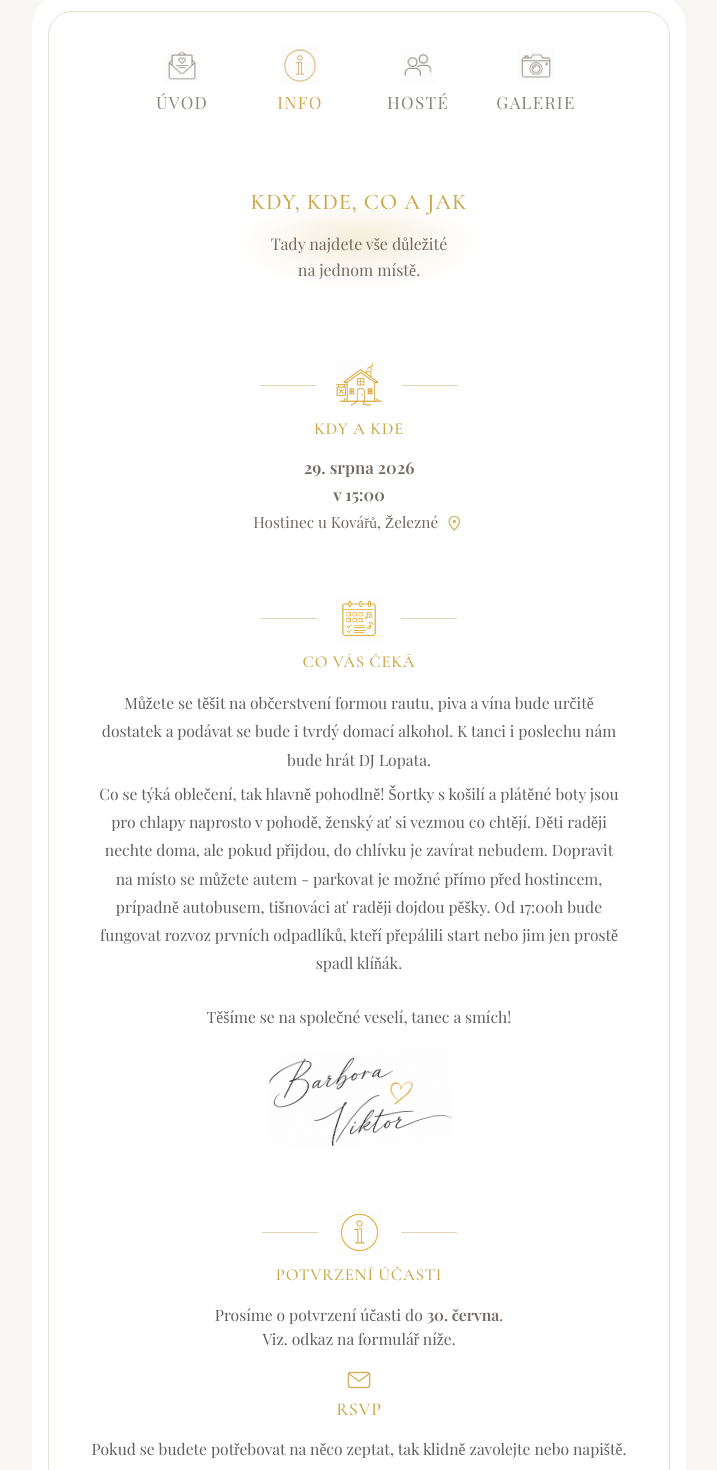
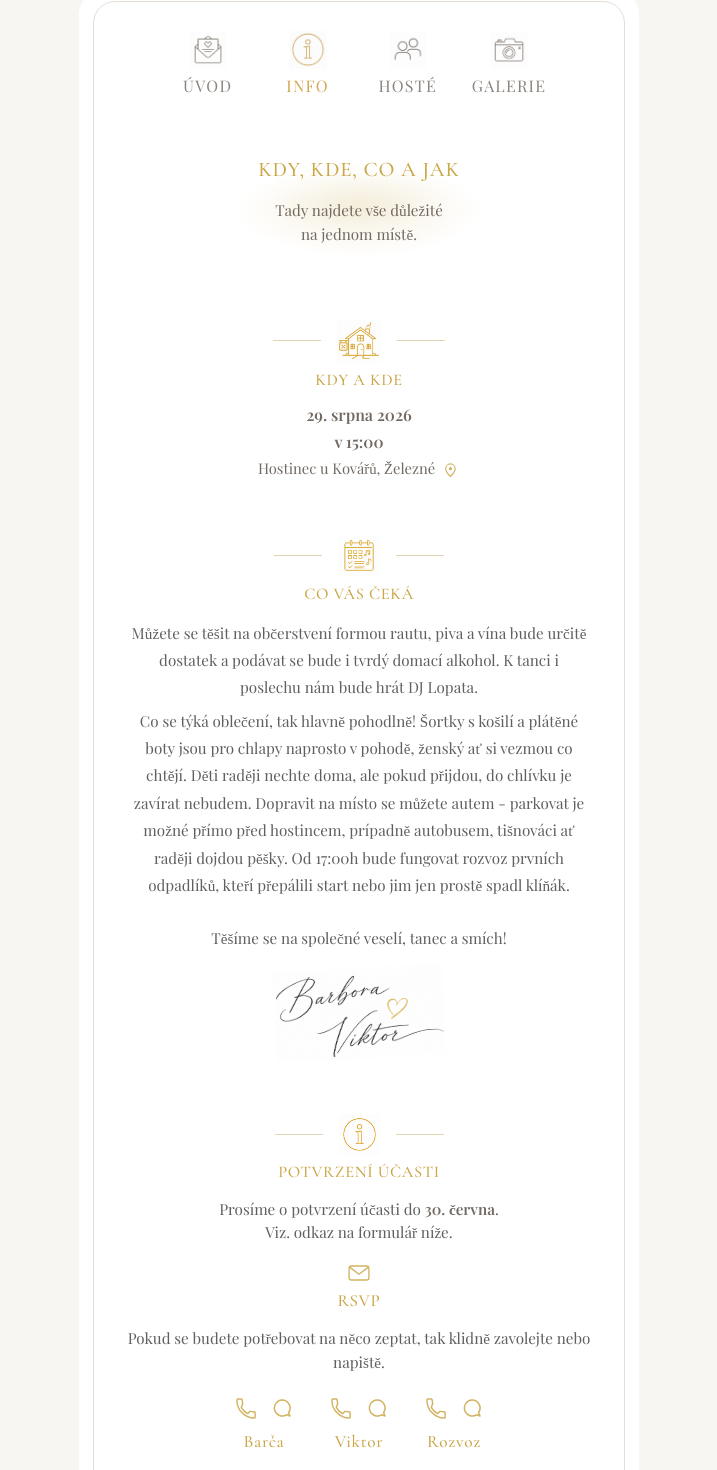
Before and after one commit to viktordvorak/wedding_web_new, an Angular app: page /place-page in a window 1280 px wide. Shown: the part 37-1507 px from the top of the page, without its empty margins (281-998 px from the left). Built offline with nearby package versions, Linux system fonts and the light colour scheme.

Commit message:
fix responsiveness

```diff
--- a/src/app/app.component.css
+++ b/src/app/app.component.css
@@ -1,4 +1,10 @@
+:host {
+  display: block;
+  width: 100%;
+}
+
 .app-container {
+  width: 100%;
   min-height: 100vh;
   display: flex;
   align-items: center;
@@ -43,8 +49,8 @@
   }
 
   .page-frame {
-    max-width: 620px;
-    padding: 36px 32px;
+    max-width: 560px;
+    padding: 34px 28px;
     border-radius: 28px;
   }
 
@@ -61,18 +67,18 @@
 /* DESKTOP */
 @media (min-width: 900px) {
   .app-container {
-    padding: 32px;
+    padding: 24px;
   }
 
   .page-frame {
-    max-width: 720px;
-    padding: 40px 36px;
-    border-radius: 30px;
+    max-width: 560px;
+    padding: 34px 28px;
+    border-radius: 28px;
   }
 
   .page-frame::before {
-    inset: 16px;
-    border-radius: 24px;
+    inset: 14px;
+    border-radius: 22px;
   }
 
   .page-content {
--- a/src/app/components/gallery/gallery.component.css
+++ b/src/app/components/gallery/gallery.component.css
@@ -228,46 +228,52 @@
 
 @media (min-width: 1024px) {
   .gallery-page {
-    padding: 12px 0 24px;
-    gap: 16px;
+    padding: 10px 0 20px;
+    gap: 14px;
   }
 
   .info-intro {
-    padding: 20px 24px 10px;
+    padding: 18px 20px 8px;
   }
 
   .info-intro__title {
-    font-size: 1.4rem;
+    font-size: 1.3rem;
+  }
+
+  .info-intro__divider {
+    gap: 16px;
+    margin-top: 18px;
   }
 
   .info-intro__line {
-    width: 78px;
+    width: 70px;
   }
 
   .info-intro__text {
-    max-width: 320px;
-    font-size: 1rem;
+    max-width: 290px;
+    margin-top: 16px;
+    font-size: 0.95rem;
   }
 
   .info-card {
-    padding: 20px 24px 20px;
-    border-radius: 24px;
+    padding: 18px 20px 18px;
+    border-radius: 22px;
   }
 
   .gallery-grid {
-    gap: 18px;
+    gap: 14px;
   }
 
   .gallery-item {
-    border-radius: 18px;
+    border-radius: 16px;
   }
 
   .gallery-item img {
-    width: 32%;
-    height: 32%;
+    width: 34%;
+    height: 34%;
   }
 
   .gallery-placeholder-text {
-    font-size: 0.95rem;
+    font-size: 0.9rem;
   }
 }
--- a/src/app/components/guests-page/guests-page.component.css
+++ b/src/app/components/guests-page/guests-page.component.css
@@ -312,69 +312,69 @@
 
 @media (min-width: 1024px) {
   :host {
-    --guest-icon-height: 68px;
-    --guest-column-gap: 52px;
-    --guest-name-size: 1rem;
-    --guest-placeholder-offset: 4px;
+    --guest-icon-height: 62px;
+    --guest-column-gap: 36px;
+    --guest-name-size: 0.95rem;
+    --guest-placeholder-offset: 3px;
   }
 
   .quest-page {
-    padding: 12px 0 24px;
-    gap: 20px;
+    padding: 10px 0 20px;
+    gap: 18px;
   }
 
   .info-intro__title {
-    font-size: 1.4rem;
+    font-size: 1.3rem;
   }
 
   .info-intro__line {
-    width: 78px;
+    width: 70px;
   }
 
   .info-intro__text {
-    max-width: 320px;
-    font-size: 1rem;
+    max-width: 290px;
+    font-size: 0.95rem;
   }
 
   .guest-list {
-    padding: 10px 28px 0;
+    padding: 8px 20px 0;
   }
 
   .guest-column__image--crown {
-    width: 96px;
+    width: 88px;
   }
 
   .guest-column__image--bowtie {
-    width: 112px;
+    width: 104px;
   }
 
   .section__heading {
-    font-size: 1.25rem;
+    font-size: 1.15rem;
   }
 
   .guest-column__subtitle {
-    margin-bottom: 26px;
-    font-size: 0.88rem;
+    margin-bottom: 22px;
+    font-size: 0.84rem;
   }
 
   .guest-pair {
-    max-width: 260px;
-    margin-bottom: 28px;
+    max-width: 220px;
+    margin-bottom: 24px;
   }
 
   /* zvětšit otazníkovou ikonku na desktopu, aby výška položky odpovídala textu */
   .guest-pair__question-icon {
-    width: 28px;
-    height: 28px;
+    width: 26px;
+    height: 26px;
   }
 
   .guest-column__icon {
-    margin-bottom: 6px;
+    margin-bottom: 4px;
   }
 
   .section__heading {
-    margin-bottom: 28px;
-    font-size: 1.25rem;
+    margin-bottom: 24px;
+    font-size: 1.15rem;
   }
 
 }
--- a/src/app/components/navigation-page/navigation-page.component.css
+++ b/src/app/components/navigation-page/navigation-page.component.css
@@ -10,7 +10,7 @@
   gap: 14px;
 
   width: 100%;
-  max-width: 760px;
+  max-width: 100%;
 
   margin: 0 auto;
   padding: 4px 0 18px;
@@ -162,7 +162,7 @@
 .divider {
   display: block;
   width: 100%;
-  max-width: 770px;
+  max-width: 100%;
   height: auto;
   margin: 0 auto;
 }
@@ -173,7 +173,6 @@
 
 @media (min-width: 768px) {
   .page-nav {
-    max-width: 820px;
     gap: 28px;
 
     padding-top: 6px;
@@ -206,20 +205,26 @@
 /* ------------------ */
 
 @media (min-width: 900px) {
-    .page-nav {
-    gap: 36px;
+  .page-nav {
+    gap: 28px;
 
-    padding-top: 8px;
-    padding-bottom: 28px;
+    padding-top: 6px;
+    padding-bottom: 22px;
   }
 
   .page-nav a {
-    min-width: 82px;
+    min-width: 72px;
 
     padding-top: 4px;
-    padding-bottom: 18px;
+    padding-bottom: 14px;
 
-    font-size: 17px;
+    font-size: 16px;
+  }
+
+  .page-nav__icon {
+    width: 38px;
+    height: 38px;
+    margin-bottom: 7px;
   }
 /*
   .page-nav a.is-active::after {
--- a/src/app/components/place-page/place-page.component.css
+++ b/src/app/components/place-page/place-page.component.css
@@ -523,102 +523,110 @@
 
 @media (min-width: 1024px) {
   :host {
-    --section-icon-place-size: 50px;
-    --section-icon-program-size: 48px;
-    --section-icon-info-size: 47px;
-    --section-icon-line-width: 56px;
+    --section-icon-place-size: 44px;
+    --section-icon-program-size: 42px;
+    --section-icon-info-size: 41px;
+    --section-icon-line-width: 48px;
 
-    --icon-phone-size: 25px;
-    --icon-whatsapp-size: 26px;
-    --icon-map-size: 1.34em;
-    --icon-stroke-width: 1.55;
-    --icon-gap: 13px;
+    --icon-phone-size: 23px;
+    --icon-whatsapp-size: 24px;
+    --icon-map-size: 1.28em;
+    --icon-stroke-width: 1.5;
+    --icon-gap: 12px;
   }
 
   .instruction-page {
-    padding: 12px 0 24px;
-    gap: 20px;
+    padding: 10px 0 20px;
+    gap: 18px;
   }
 
   .info-intro {
-    padding: 20px 24px 12px;
+    padding: 18px 20px 10px;
   }
 
   .info-intro__title {
-    font-size: 1.4rem;
+    font-size: 1.3rem;
+  }
+
+  .info-intro__divider {
+    gap: 16px;
+    margin-top: 18px;
   }
 
   .info-intro__line {
-    width: 78px;
+    width: 70px;
   }
 
   .info-intro__text {
-    max-width: 320px;
-    font-size: 1rem;
+    max-width: 290px;
+    margin-top: 16px;
+    font-size: 0.95rem;
   }
 
   .info-card {
-    padding: 22px 24px 20px;
-    border-radius: 24px;
+    padding: 20px 20px 18px;
+    border-radius: 22px;
   }
 
   .section-header {
-    margin-bottom: 18px;
+    margin-bottom: 16px;
   }
 
   .section-header__icon-row {
-    gap: 18px;
-    margin-bottom: 9px;
+    gap: 16px;
+    margin-bottom: 8px;
   }
 
   .section__heading {
-    font-size: 1.05rem;
+    font-size: 1.02rem;
   }
 
   .event-date {
-    font-size: 1.05rem;
+    font-size: 1rem;
   }
 
   .event-place,
   .event-city {
-    font-size: 0.96rem;
+    font-size: 0.92rem;
   }
 
   .info-card--text .card-content {
-    max-width: 520px;
+    max-width: 460px;
   }
 
   .info-card--text .card-content p {
-    font-size: 0.98rem;
+    font-size: 0.95rem;
+    line-height: 1.8;
   }
 
   .rsvp-text {
-    font-size: 0.98rem;
+    font-size: 0.95rem;
   }
 
   .signatures {
-    margin-top: 18px;
+    margin-top: 16px;
   }
 
   .signatures img {
-    max-width: 185px;
+    max-width: 170px;
   }
 
   .contact-inline-vertical {
-    gap: 44px;
+    gap: 36px;
   }
 
   .contact-inline-vertical__name {
-    font-size: 1.14rem;
+    font-size: 1.08rem;
+    line-height: 1.8;
   }
 
   .rsvp-link {
-    font-size: 18px;
+    font-size: 17px;
   }
 
   .rsvp-link__icon {
-    width: 30px;
-    height: 30px;
+    width: 28px;
+    height: 28px;
   }
 
 }
--- a/src/app/components/rvsp-page/rvsp-page.component.css
+++ b/src/app/components/rvsp-page/rvsp-page.component.css
@@ -395,7 +395,7 @@
     width: 100%;
     max-width: 260px;
     min-height: 42px;
-    margin: 0 auto;
+    margin: 14px auto 0;
 
     display: inline-flex;
     align-items: center;
@@ -485,25 +485,30 @@
 .flash-toast {
     position: fixed;
     left: 50%;
-    bottom: 24px;
-    transform: translateX(-50%);
+    top: 50%;
+    transform: translate(-50%, -50%);
     z-index: 9999;
-    width: auto;
-    padding: 0 12px;
+    width: min(calc(100vw - 32px), 320px);
+    padding: 0;
+    pointer-events: none;
 }
 
 .flash-toast__content {
-    display: inline-flex;
+    display: flex;
     align-items: center;
     justify-content: center;
-    padding: 12px 18px;
-    border-radius: 999px;
+    width: 100%;
+    min-height: 72px;
+    padding: 16px 22px;
+    border-radius: 28px;
     background: rgba(255, 255, 255, 0.92);
     border: 1px solid rgba(225, 210, 177, 0.9);
     box-shadow: 0 10px 24px rgba(0, 0, 0, 0.08);
     font-family: "Playfair Display", serif;
     font-size: 0.82rem;
     font-weight: 600;
+    line-height: 1.45;
+    text-align: center;
     color: var(--rsvp-text);
 }
 
@@ -514,6 +519,31 @@
 .flash-toast__content--error {
     color: #c0392b;
     border-color: rgba(192, 57, 43, 0.25);
+}
+
+@media (min-width: 768px) {
+    .flash-toast {
+        width: min(calc(100vw - 48px), 360px);
+    }
+
+    .flash-toast__content {
+        min-height: 76px;
+        padding: 18px 24px;
+        border-radius: 30px;
+        font-size: 0.88rem;
+    }
+}
+
+@media (min-width: 1024px) {
+    .flash-toast {
+        width: min(calc(100vw - 64px), 380px);
+    }
+
+    .flash-toast__content {
+        min-height: 80px;
+        padding: 18px 26px;
+        font-size: 0.9rem;
+    }
 }
 
 /* TABLET */
@@ -604,9 +634,10 @@
     }
 
     .submit-button {
-        max-width: 260px;
-        min-height: 44px;
-        font-size: 0.96rem;
+        max-width: 280px;
+        min-height: 46px;
+        font-size: 1rem;
+        margin-top: 16px;
     }
 
     .rsvp-thanks {
@@ -627,76 +658,88 @@
 
 @media (min-width: 1024px) {
     .rsvp-page {
-        padding: 12px 0 24px;
-        gap: 20px;
+        padding: 10px 0 20px;
+        gap: 18px;
     }
 
     .rsvp-intro {
-        padding: 20px 24px 12px;
+        padding: 18px 20px 10px;
+        margin-bottom: 12px;
     }
 
     .rsvp-intro__title {
-        font-size: 1.6rem;
+        font-size: 1.5rem;
+    }
+
+    .rsvp-intro__divider {
+        gap: 16px;
+        margin-top: 18px;
     }
 
     .rsvp-intro__line {
-        width: 78px;
+        width: 70px;
     }
 
     .rsvp-intro__text {
-        max-width: 380px;
-        margin: 30px auto 38px;
-        font-size: 1.02rem;
+        max-width: 340px;
+        margin: 26px auto 34px;
+        font-size: 0.98rem;
+        line-height: 1.8;
     }
 
     .rsvp-card {
-        padding: 22px 24px 20px;
-        border-radius: 24px;
+        padding: 20px 20px 18px;
+        border-radius: 22px;
     }
 
     .rsvp-card__content {
-        max-width: 760px;
-        margin: 0 auto;
-        gap: 20px;
+        gap: 18px;
     }
 
     .form-field__label {
-        font-size: 0.92rem;
+        font-size: 0.88rem;
     }
 
     .form-field input,
     .form-field select,
     .form-field textarea {
+        padding: 11px 12px;
+        font-size: 0.84rem;
+        border-radius: 9px;
+    }
+
+    .form-field textarea {
+        min-height: 82px;
+    }
+
+    .choice-button span {
+        min-height: 38px;
+        font-size: 0.82rem;
+    }
+
+    .small-choice span {
+        min-width: 62px;
+        min-height: 30px;
+        font-size: 0.78rem;
+    }
+
+    .submit-button {
+        max-width: 286px;
+        min-height: 48px;
+        font-size: 1.02rem;
+        margin-top: 16px;
+    }
+
+    .rsvp-thanks {
+        font-size: 0.84rem;
+    }
+
+    :host {
+        --field-icon-box-size: 22px;
+    }
+
+    .form-field__label {
         font-size: 0.88rem;
     }
 
-    .choice-button span {
-        min-height: 40px;
-        font-size: 0.86rem;
-    }
-
-    .small-choice span {
-        min-width: 66px;
-        min-height: 32px;
-        font-size: 0.82rem;
-    }
-
-    .submit-button {
-        max-width: 290px;
-        min-height: 46px;
-        font-size: 1rem;
-    }
-
-    .rsvp-thanks {
-        font-size: 0.88rem;
-    }
-
-    :host {
-        --field-icon-box-size: 23px;
-    }
-
-    .form-field__label {
-        font-size: 0.92rem;
-    }
-
 }
```
Also changed, not shown: src/app/components/footer-page/footer-page.component.css (+6 -6 lines), src/app/components/welcome-page/welcome-page.component.css (+58 -42 lines).
